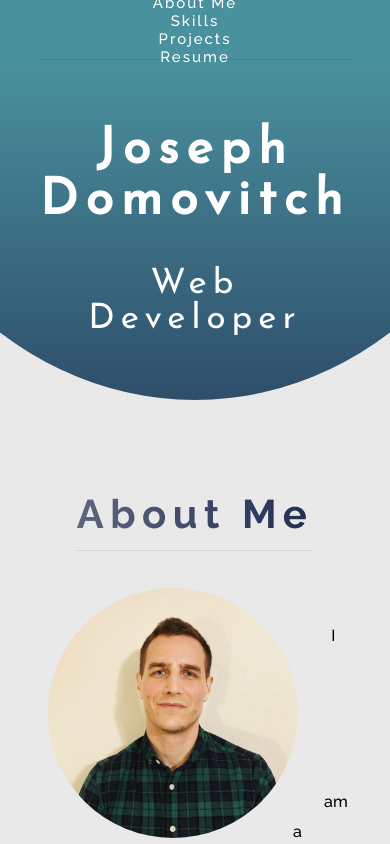
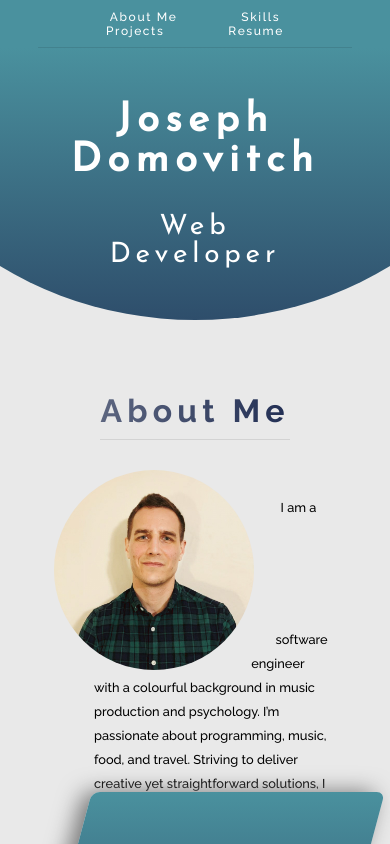
Before and after one commit to jdomo/jd-portfolio, a React (Create React App) app: page / in a window 390 px wide. Shown: the top 844 px of the page. Built offline with nearby package versions, Linux system fonts and the light colour scheme; some icons are missing.

Commit message:
add media queries

```diff
--- a/src/css/style.css
+++ b/src/css/style.css
@@ -10,6 +10,12 @@ html {
 
 html {
   font-size: 62.5%; }
+  @media (max-width: 600px) {
+    html {
+      font-size: 50%; } }
+  @media (max-width: 900px) {
+    html {
+      font-size: 50%; } }
 
 body {
   box-sizing: border-box;
--- a/src/sass/base/_base.scss
+++ b/src/sass/base/_base.scss
@@ -10,6 +10,14 @@
 //Default font-size of 10px (10px/16px)
 html {
   font-size: 62.5%;
+
+  @media (max-width: 600px) {
+    font-size: 50%;
+  }
+
+  @media (max-width: 900px) {
+    font-size: 50%;
+  }
 }
 
 //All elements inherit border-box sizing and background color
```
